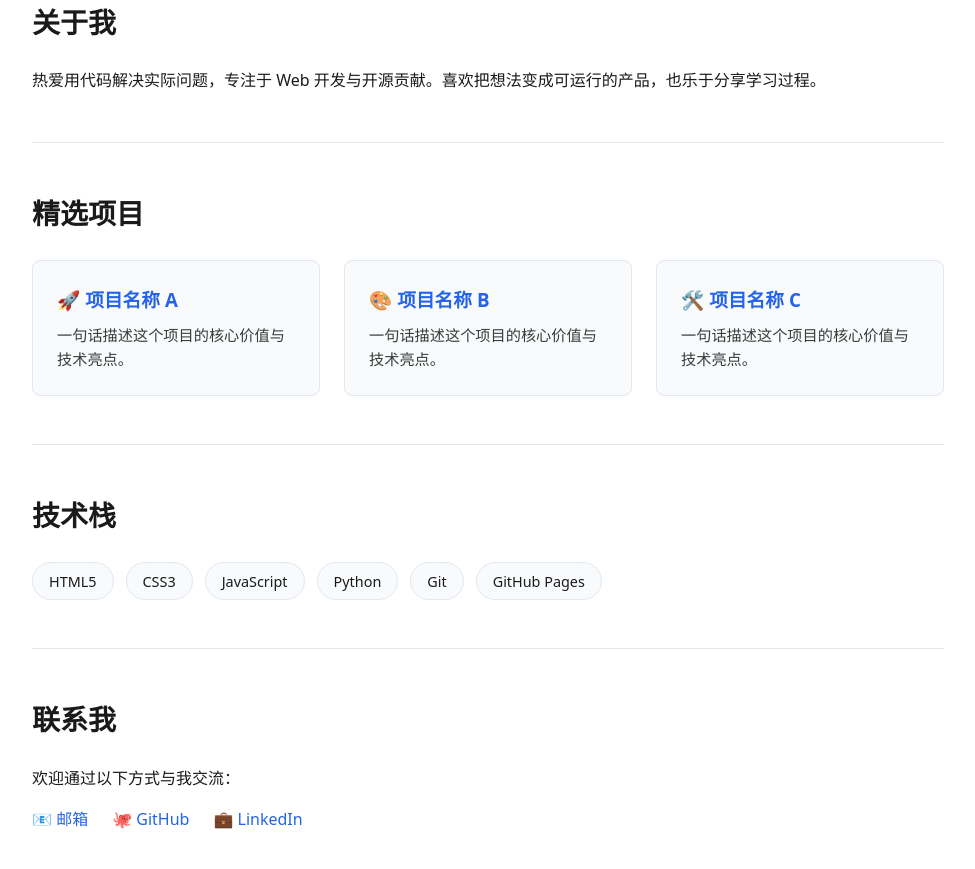
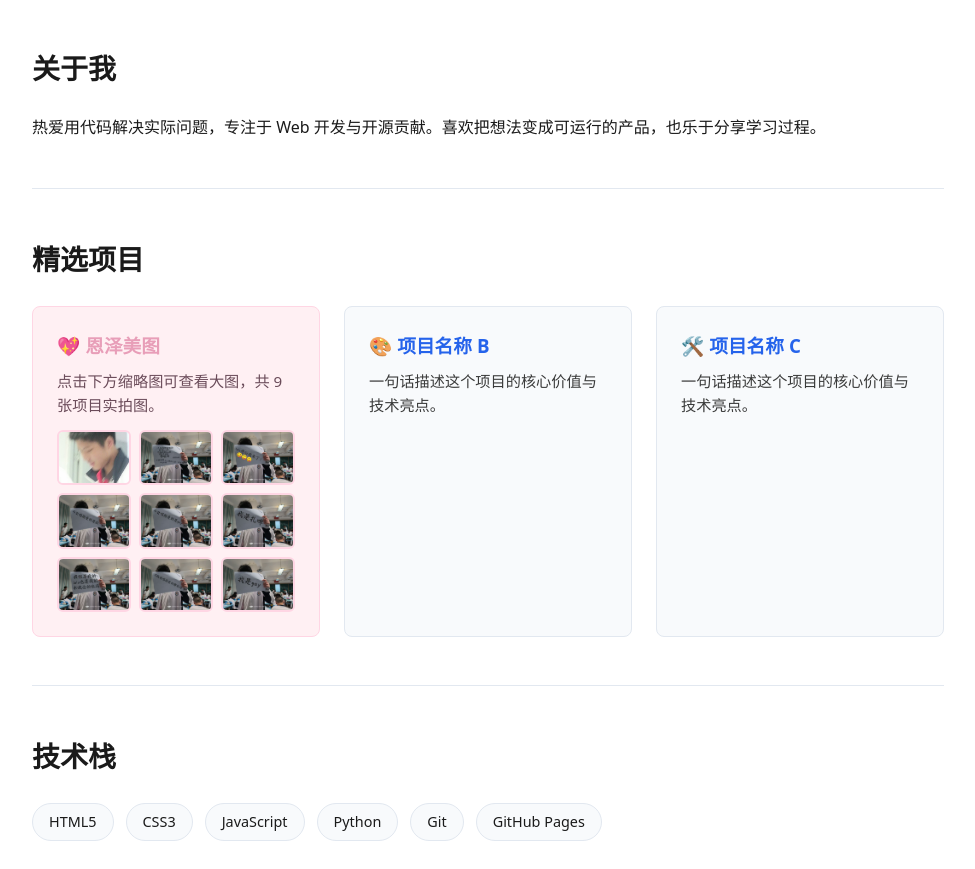
Before and after one commit to donk666China/Page1, a plain HTML site: page index.html in a window 1280 px wide. Shown: the part 203-1072 px from the top of the page, without its empty margins (152-1127 px from the left). Drawn offline with Linux system fonts and the light colour scheme.

Commit message:
Enhance project card styles and update contact link
Updated styles for project cards and added lightbox functionality for images. Modified contact link to use 'mailto' for email.

```diff
--- a/index.html
+++ b/index.html
@@ -6,6 +6,7 @@
   <title>Donk666China | 个人主页</title>
   <meta name="description" content="欢迎来到 Donk666China 的个人主页，这里展示我的项目、技能与联系方式。" />
   <style>
+    /* ===== 全局基础变量 ===== */
     :root {
       --bg: #ffffff; --text: #1a1a1a; --accent: #2563eb;
       --card-bg: #f8fafc; --border: #e2e8f0;
@@ -21,7 +22,6 @@
     a { color: var(--accent); text-decoration: none; }
     a:hover { text-decoration: underline; }
 
-    /* 布局 */
     .container { max-width: 960px; margin: 0 auto; padding: 0 1.5rem; }
     header { padding: 4rem 0 2rem; text-align: center; }
     h1 { font-size: 2.5rem; margin-bottom: 0.5rem; }
@@ -30,23 +30,61 @@
     section { padding: 3rem 0; border-top: 1px solid var(--border); }
     h2 { font-size: 1.75rem; margin-bottom: 1.5rem; }
 
-    /* 项目卡片网格 */
+    /* ===== 通用卡片样式 ===== */
     .projects { display: grid; grid-template-columns: repeat(auto-fit, minmax(280px, 1fr)); gap: 1.5rem; }
     .card { background: var(--card-bg); border: 1px solid var(--border); border-radius: 8px; padding: 1.5rem; transition: transform 0.2s; }
     .card:hover { transform: translateY(-4px); }
     .card h3 { margin-bottom: 0.5rem; }
     .card p { font-size: 0.95rem; opacity: 0.85; }
+    .card-img { width: 100%; border-radius: 6px; cursor: pointer; display: block; aspect-ratio: 4/3; object-fit: cover; }
 
-    /* 技能标签 */
+    /* ===== 项目一 · 恋爱粉专属主题 ===== */
+    /* 色值来源：SchemeColor Soft Rose Pink / Pale Valentine / Figma Soft Pink */
+    .card.love-pink {
+      --lp-bg: #FFF0F3;       /* Lavender Blush 卡片背景 */
+      --lp-border: #FFD6E4;   /* Mimi Pink 边框 */
+      --lp-accent: #E89EB8;   /* Soft Pink 标题/强调 */
+      --lp-text: #6B4C5A;     /* 深玫瑰灰 正文（保证对比度） */
+      --lp-hover: #FFB3C9;    /* Cherry Blossom Pink 悬停 */
+      background: var(--lp-bg);
+      border-color: var(--lp-border);
+      color: var(--lp-text);
+    }
+    .card.love-pink h3,
+    .card.love-pink a { color: var(--lp-accent); }
+    .card.love-pink p { color: var(--lp-text); opacity: 1; }
+    .card.love-pink .card-img { border: 2px solid var(--lp-border); }
+    .card.love-pink .card-img:hover { outline: 3px solid var(--lp-hover); outline-offset: 2px; }
+
+    /* 恋爱粉 Lightbox 适配 */
+    .card.love-pink .lightbox { background: rgba(255, 240, 243, 0.96); }
+    .card.love-pink .lightbox img { border: 4px solid var(--lp-border); }
+
+    /* 暗色模式下的恋爱粉 */
+    @media (prefers-color-scheme: dark) {
+      .card.love-pink {
+        --lp-bg: #3D2B33;
+        --lp-border: #6B4C5A;
+        --lp-accent: #FFB3C9;
+        --lp-text: #FFE4EC;
+        --lp-hover: #E89EB8;
+      }
+    }
+
+    /* ===== 纯CSS Lightbox 通用样式 ===== */
+    .lightbox {
+      display: none; position: fixed; inset: 0; background: rgba(0,0,0,0.92);
+      z-index: 1000; align-items: center; justify-content: center; cursor: zoom-out;
+    }
+    .lightbox img { max-width: 92vw; max-height: 92vh; border-radius: 8px; }
+    input[type="checkbox"]:checked + .lightbox { display: flex; }
+
+    /* ===== 技能 & 联系 & 页脚 ===== */
     .skills { display: flex; flex-wrap: wrap; gap: 0.75rem; }
     .skill { background: var(--card-bg); border: 1px solid var(--border); padding: 0.4rem 1rem; border-radius: 999px; font-size: 0.9rem; }
-
-    /* 联系区 */
     .contact-links { display: flex; gap: 1.5rem; flex-wrap: wrap; margin-top: 1rem; }
-
     footer { text-align: center; padding: 2rem 0; opacity: 0.7; font-size: 0.85rem; border-top: 1px solid var(--border); }
 
-    /* 移动端优化 */
     @media (max-width: 640px) {
       h1 { font-size: 2rem; }
       header { padding: 3rem 0 1.5rem; }
@@ -57,7 +95,7 @@
 <body>
   <div class="container">
     <header>
-      </欢迎来到我的个人网站>Hi, 我是 Donk666China 👋</欢迎来到我的个人网站>
+      <h1>Hi, 我是 Donk666China 👋</h1>
       <p class="tagline">开发者 / 创作者 / 终身学习者</p>
     </header>
 
@@ -69,10 +107,52 @@
     <section id="projects">
       <h2>精选项目</h2>
       <div class="projects">
-        <article class="card">
-          <h3><a href="#">🚀 项目名称 A</a></h3>
-          <p>一句话描述这个项目的核心价值与技术亮点。</p>
+
+        <!-- ✨ 项目一：恋爱粉主题 + 9张图片 -->
+        <article class="card love-pink">
+          <h3>💖 恩泽美图</h3>
+          <p>点击下方缩略图可查看大图，共 9 张项目实拍图。</p>
+          <div style="display:grid; grid-template-columns:repeat(3,1fr); gap:0.5rem; margin-top:0.75rem;">
+            <!-- 图片 1 -->
+            <label for="lb-1"><img src="images/1.jpg" alt="项目图1" class="card-img"></label>
+            <input type="checkbox" id="lb-1" hidden>
+            <div class="lightbox" onclick="this.previousElementSibling.checked=false"><img src="images/1.jpg" alt="项目图1大图"></div>
+            <!-- 图片 2 -->
+            <label for="lb-2"><img src="images/2.jpg" alt="项目图2" class="card-img"></label>
+            <input type="checkbox" id="lb-2" hidden>
+            <div class="lightbox" onclick="this.previousElementSibling.checked=false"><img src="images/2.jpg" alt="项目图2大图"></div>
+            <!-- 图片 3 -->
+            <label for="lb-3"><img src="images/3.jpg" alt="项目图3" class="card-img"></label>
+            <input type="checkbox" id="lb-3" hidden>
+            <div class="lightbox" onclick="this.previousElementSibling.checked=false"><img src="images/3.jpg" alt="项目图3大图"></div>
+            <!-- 图片 4 -->
+            <label for="lb-4"><img src="images/4.jpg" alt="项目图4" class="card-img"></label>
+            <input type="checkbox" id="lb-4" hidden>
+            <div class="lightbox" onclick="this.previousElementSibling.checked=false"><img src="images/4.jpg" alt="项目图4大图"></div>
+            <!-- 图片 5 -->
+            <label for="lb-5"><img src="images/5.jpg" alt="项目图5" class="card-img"></label>
+            <input type="checkbox" id="lb-5" hidden>
+            <div class="lightbox" onclick="this.previousElementSibling.checked=false"><img src="images/5.jpg" alt="项目图5大图"></div>
+            <!-- 图片 6 -->
+            <label for="lb-6"><img src="images/6.jpg" alt="项目图6" class="card-img"></label>
+            <input type="checkbox" id="lb-6" hidden>
+            <div class="lightbox" onclick="this.previousElementSibling.checked=false"><img src="images/6.jpg" alt="项目图6大图"></div>
+            <!-- 图片 7 -->
+            <label for="lb-7"><img src="images/7.jpg" alt="项目图7" class="card-img"></label>
+            <input type="checkbox" id="lb-7" hidden>
+            <div class="lightbox" onclick="this.previousElementSibling.checked=false"><img src="images/7.jpg" alt="项目图7大图"></div>
+            <!-- 图片 8 -->
+            <label for="lb-8"><img src="images/8.jpg" alt="项目图8" class="card-img"></label>
+            <input type="checkbox" id="lb-8" hidden>
+            <div class="lightbox" onclick="this.previousElementSibling.checked=false"><img src="images/8.jpg" alt="项目图8大图"></div>
+            <!-- 图片 9 -->
+            <label for="lb-9"><img src="images/9.jpg" alt="项目图9" class="card-img"></label>
+            <input type="checkbox" id="lb-9" hidden>
+            <div class="lightbox" onclick="this.previousElementSibling.checked=false"><img src="images/9.jpg" alt="项目图9大图"></div>
+          </div>
         </article>
+
+        <!-- 项目二、三保持默认主题 -->
         <article class="card">
           <h3><a href="#">🎨 项目名称 B</a></h3>
           <p>一句话描述这个项目的核心价值与技术亮点。</p>
@@ -100,9 +180,8 @@
       <h2>联系我</h2>
       <p>欢迎通过以下方式与我交流：</p>
       <div class="contact-links">
-        <a href="3919186575@qq.com">📧 邮箱</a>
+        <a href="mailto:3919186575@qq.com">📧 邮箱</a>
         <a href="https://github.com/donk666China" target="_blank" rel="noopener">🐙 GitHub</a>
-        <a href="#" target="_blank" rel="noopener">💼 LinkedIn</a>
       </div>
     </section>
 
```
